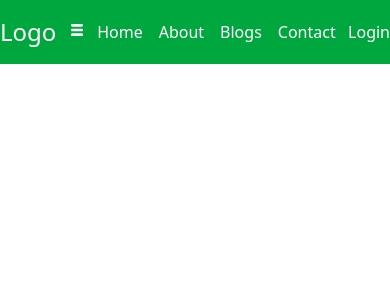
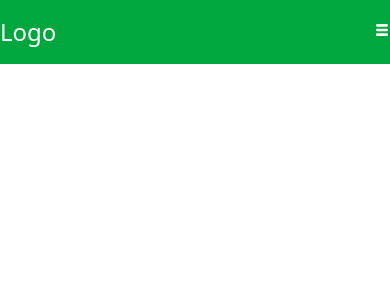
Before and after one commit to HasibCoderLab/React-Project-02, a React (Vite) app: page / in a window 390 px wide. Shown: the top 300 px of the page. Built offline with nearby package versions, Linux system fonts and the light colour scheme.

Commit message:
hidden menu + login btn  for mobile

```diff
--- a/src/components/Navbar/Navbar.jsx
+++ b/src/components/Navbar/Navbar.jsx
@@ -24,13 +24,13 @@ const Navbar = () => {
                     </button>
                 </div>
 
-                <ul className=' flex  space-x-4  md:space-x-6 hover:cursor-pointer'>
+                <ul className=' hidden  md:flex  space-x-4  md:space-x-6 hover:cursor-pointer'>
                     <li>Home</li>
                     <li>About</li>
                     <li>Blogs</li>
                     <li>Contact</li>
                 </ul>
-                <button>Login</button>
+                <button className=' hidden'>Login</button>
             </div>
 
         </nav>
```
